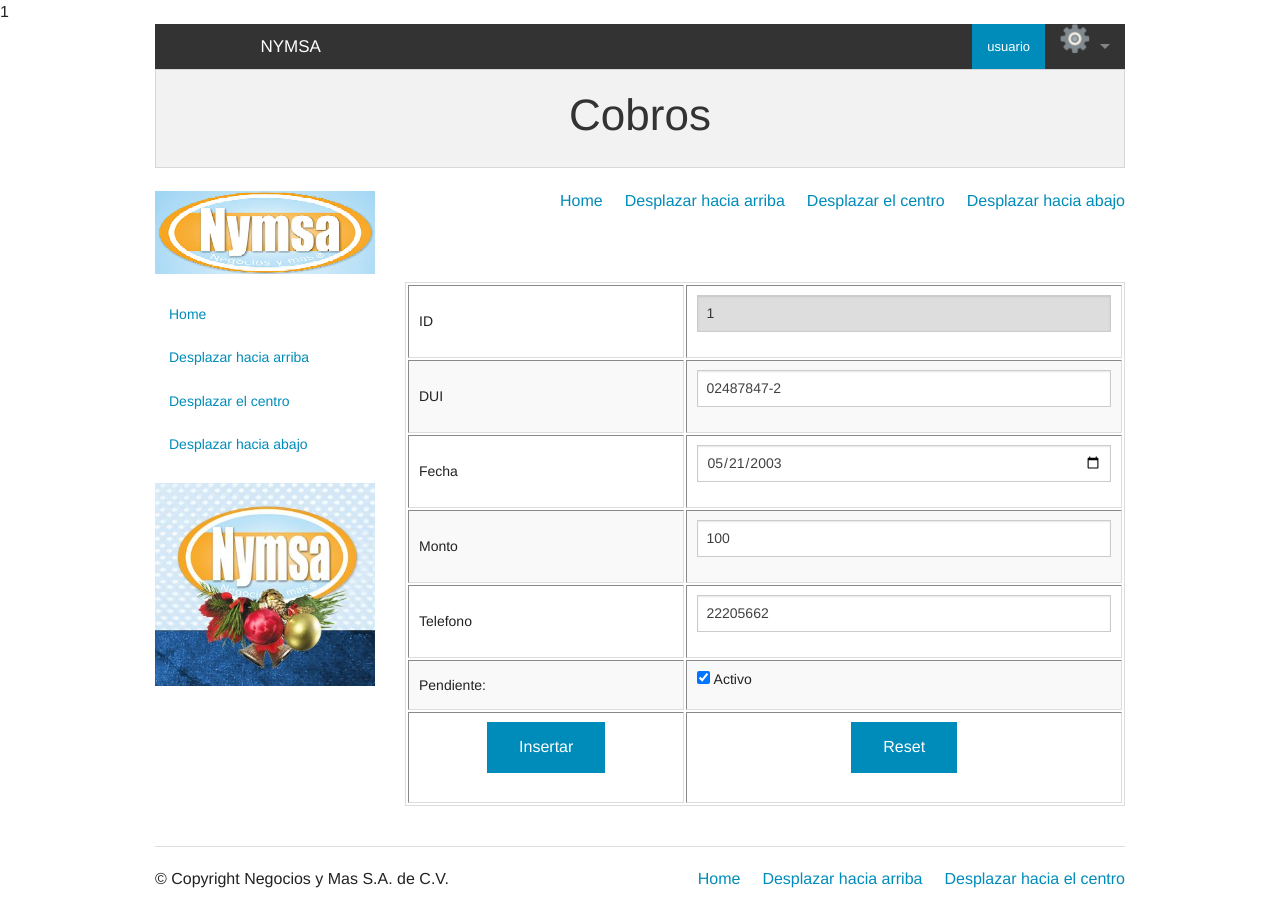
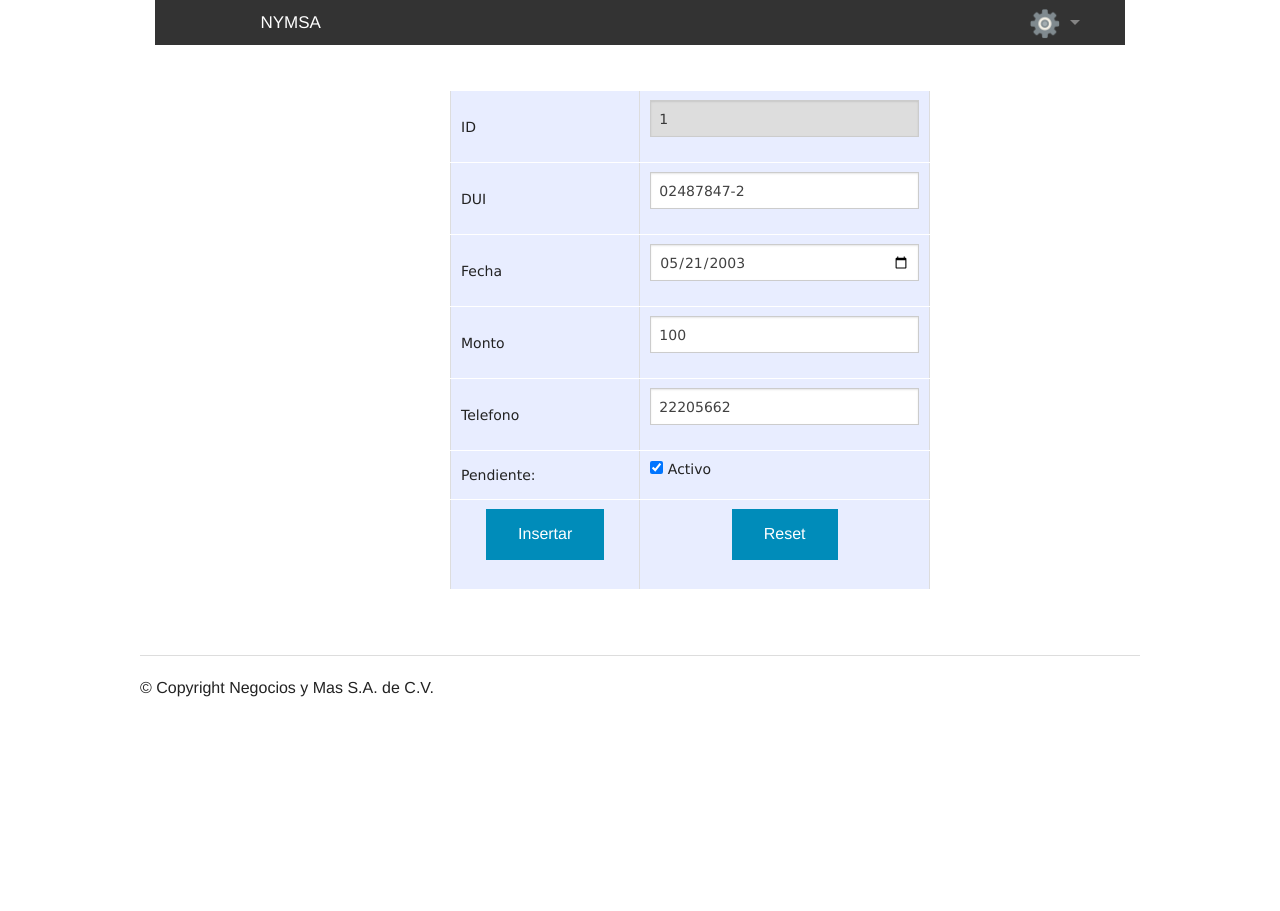
Before and after one commit to Devon107/ADS-proyect, a PHP site: page /php/html/ActualizarCobros.php?ID=1 in a window 1280 px wide. After the commit the page ends 697 px from the top, so only its background shows below. Run offline with PHP 8.4, Linux system fonts and the light colour scheme; the visitor is signed in with stand-in values (Sample User, id 1); data comes from the database, SQL or seed files in the repository; data that the repository does not hold is empty.

Commit message:
Update ActualizarCobros.php

```diff
--- a/html/ActualizarCobros.php
+++ b/html/ActualizarCobros.php
@@ -22,96 +22,16 @@
 	$monto=$resultado["Monto"];
 	$telefono=$resultado["Telefono"];
 	$estado=$resultado["Estado"];
-	echo $estado;
+	//echo $estado;
 	if($estado=='1')
 		$estado="checked";
 	else
 		$estado="";
-	  ?>
-<!DOCTYPE html>
-<html class="no-js" lang="en">
- <head>
-    <meta charset="utf-8" />
-    <meta name="viewport" content="width=device-width, initial-scale=1.0" />
-    <title>NYMSA | Actualizar Cobro</title>
-    <link rel="stylesheet" href="../css/foundation.css" />
-    <script src="js/vendor/modernizr.js"></script>
-    <script src="../js/validarguion.js"></script>
-  <script src="../js/shortcut.js" type="text/javascript"></script>
-
-  </head>
-<body>
-	<div class="row">
-  <div class="large-12 columns">
 
 
-      <nav class="top-bar" data-topbar>
-        <ul class="title-area">
-
-          <li class="name">
-            <h1>
-              <a href="#">
-                NYMSA
-              </a>
-            </h1>
-          </li>
-          <li class="toggle-topbar menu-icon"><a href="#"><span>menu</span></a></li>
-        </ul>
-
-        <section class="top-bar-section">
-
-		<nav class="top-bar" data-topbar role="navigation">
-		<ul class="title-area">
-		<li class="name">
-		<h1><a href="home.php">NYMSA</a></h1>
-		</li> <!-- Remove the class "menu-icon" to get rid of menu icon. Take out "Menu" to just have icon alone -->
-		<li class="toggle-topbar menu-icon">
-		<a href="#"><span>Menu</span></a></li>
-		</ul>
-		<section class="top-bar-section"> <!-- Right Nav Section --> <ul class="right">
-		<li class="active"><a href="#"><?php echo "usuario" ?></a></li>
-		<li class="has-dropdown">
-		<a href="#"><img class="icono" src="../static/icons/settings-icon2.png"/></a>
-		<ul class="dropdown">
-		<li><a href="cuenta.php">Cuenta</a></li>
-    <li class="active"><a href="logout.php">Cerrar Sesión</a></li>
-		</ul>
-		</li> </ul> <!-- Left Nav Section --> <ul class="left">
-		</ul>
-		</section>
-		</nav>
-
-        </section>
-      </nav>
-
-
-
-    </div>
-  </div>
-
-  <a name="Top">
-   <div class="row">
-    <div class="large-12 columns">
-      <div class="panel">
-        <center><h1>Cobros</h1></center>
-      </div>
-    </div>
-  </div>
-
-  <div class="row">
-    <div class="large-3 columns">
-      <h1><img src="../img/logo.png"/></h1>
-    </div>
-    <div class="large-9 columns">
-      <ul class="inline-list right">
-        <li><a href="#">Home</a></li>
-        <li><a href="#Top">Desplazar hacia arriba</a></li>
-		<li><a href="#primernombre">Desplazar el centro</a></li>
-        <li><a href="#Bot">Desplazar hacia abajo</a></li>
-
-      </ul>
-    </div>
-  </div>
+	include('./base/header.php');
+	include('./base/menu.php');
+	  ?>
 
   <div class="row">
    <div class="large-9 push-3 columns">
@@ -157,41 +77,5 @@
 		</table>
 	</form>
 	</div>
-
-
-    <div class="large-3 pull-9 columns">
-
-      <ul class="side-nav">
-        <li><a href="#">Home</a></li>
-        <li><a href="#Top">Desplazar hacia arriba</a></li>
-		<li><a href="#primernombre">Desplazar el centro</a></li>
-        <li><a href="#Bot">Desplazar hacia abajo</a></li>
-      </ul>
-
-      <p><img src="../img/addnymsa2.jpg"/></p>
-
-    </div>
-  </div>
-
-  <footer class="row">
-    <div class="large-12 columns">
-      <hr/>
-      <div class="row">
-        <div class="large-6 columns">
-          <p>© Copyright Negocios y Mas S.A. de C.V.</p>
-        </div>
-        <div class="large-6 columns">
-          <ul class="inline-list right">
-        <li><a href="#">Home</a></li>
-        <li><a href="#Top">Desplazar hacia arriba</a></li>
-		<li><a href="#primernombre">Desplazar hacia el centro</a></li>
-
-          </ul>
-        </div>
-      </div>
-    </div>
-  </footer>
-
-    <a name="Bot">
-</body>
-</html>
+	<?php
+include('./base/footer.php');?>
```
